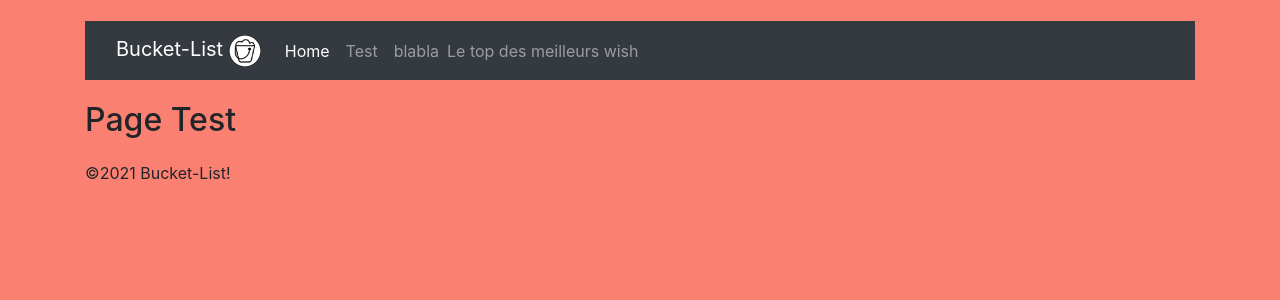
After one commit to Kat-ou/bucket-list, a Symfony app: template templates/main/test.html.twig in a window 1280 px wide. The commit adds this page. Shown: the top 300 px of the page. Run offline with Twig, Linux system fonts and the light colour scheme; the template is opened without the code that fills it, so the values that code supplies are empty; some libraries are stand-ins or nearby versions.

Commit message:
Fin du TP2

```diff
--- /dev/null
+++ b/public/css/style.css
@@ -0,0 +1,3 @@
+body{
+    background: salmon;
+}
--- a/templates/base.html.twig
+++ b/templates/base.html.twig
@@ -1,19 +1,75 @@
-<!DOCTYPE html>
-<html>
-    <head>
-        <meta charset="UTF-8">
-        <title>{% block title %}Welcome!{% endblock %}</title>
-        {# Run `composer require symfony/webpack-encore-bundle`
-           and uncomment the following Encore helpers to start using Symfony UX #}
-        {% block stylesheets %}
-            {#{{ encore_entry_link_tags('app') }}#}
-        {% endblock %}
+<!doctype html>
+<html lang="fr">
+<head>
+    <meta charset="UTF-8">
+    <meta name="viewport"
+          content="width=device-width, user-scalable=yes, initial-scale=1.0">
+    <meta http-equiv="X-UA-Compatible" content="ie=edge">
 
-        {% block javascripts %}
-            {#{{ encore_entry_script_tags('app') }}#}
-        {% endblock %}
-    </head>
-    <body>
+    <script src="https://ajax.googleapis.com/ajax/libs/jquery/1.12.4/jquery.min.js"></script>
+    <link rel="stylesheet" href="https://maxcdn.bootstrapcdn.com/bootstrap/4.0.0/css/bootstrap.min.css">
+    <script src="https://maxcdn.bootstrapcdn.com/bootstrap/4.0.0/js/bootstrap.min.js"></script>
+
+    <link rel="preconnect" href="https://fonts.gstatic.com">
+    <link href="https://fonts.googleapis.com/css2?family=Raleway&display=swap" rel="stylesheet" type='text/css'>
+    {# <script src="https://kit.fontawesome.com/51dde5b5b5.js" crossorigin="anonymous"></script> #}
+
+    <link rel="stylesheet" href="{{ asset('css/normalize.css') }}">
+    <link rel="stylesheet" href="{{ asset('css/style.css') }}">
+
+    <link rel="icon" href="{{ asset('img/favicon.png') }}">
+
+
+    {# <script src="js/script.js"></script> #}
+
+    <title> {% block title %} Bucket-List! {% endblock %}</title>
+</head>
+
+<body>
+
+<div class="container">
+
+    <header>
+        <h1></h1>
+
+
+        <nav class="navbar navbar-expand-lg navbar-dark bg-dark">
+            <div class="container-fluid">
+                <a class="navbar-brand" href="{{ path('main_home') }}">Bucket-List
+                    <img src="{{ asset('img/favicon.png') }}" alt="Bucket-List!"></a>
+                <button class="navbar-toggler" type="button" data-bs-toggle="collapse" data-bs-target="#navbarText"
+                        aria-controls="navbarText" aria-expanded="false" aria-label="Toggle navigation">
+                    <span class="navbar-toggler-icon"></span>
+                </button>
+                <div class="collapse navbar-collapse" id="navbarText">
+                    <ul class="navbar-nav me-auto mb-2 mb-lg-0">
+                        <li class="nav-item">
+                            <a class="nav-link active" aria-current="page" href="{{ path('main_home') }}">Home</a>
+                        </li>
+                        <li class="nav-item">
+                            <a class="nav-link" href="{{ path('main_test') }}">Test</a>
+                        </li>
+                        <li class="nav-item">
+                            <a class="nav-link" href="#">blabla</a>
+                        </li>
+                    </ul>
+                    <span class="navbar-text">
+        Le top des meilleurs wish
+      </span>
+                </div>
+            </div>
+        </nav>
+
+    </header>
+
+    <main>
         {% block body %}{% endblock %}
-    </body>
+    </main>
+
+    <footer>
+        <div>&copy;{{ "now"|date("Y") }} Bucket-List!</div>
+    </footer>
+</div>
+</body>
+
 </html>
--- /dev/null
+++ b/templates/main/test.html.twig
@@ -0,0 +1,7 @@
+{% extends 'base.html.twig' %}
+
+{% block body %}
+    <h1>Page Test</h1>
+{% endblock %}
+
+{% block title %}Test{% endblock %}
```
Also changed, not shown: src/Controller/MainController.php (+2 -7 lines), templates/main/home.html.twig (+6 -10 lines), public/img/favicon.png (added), public/img/logo-512.png (added), public/img/logo.png (added), public/img/logo.svg (added).
